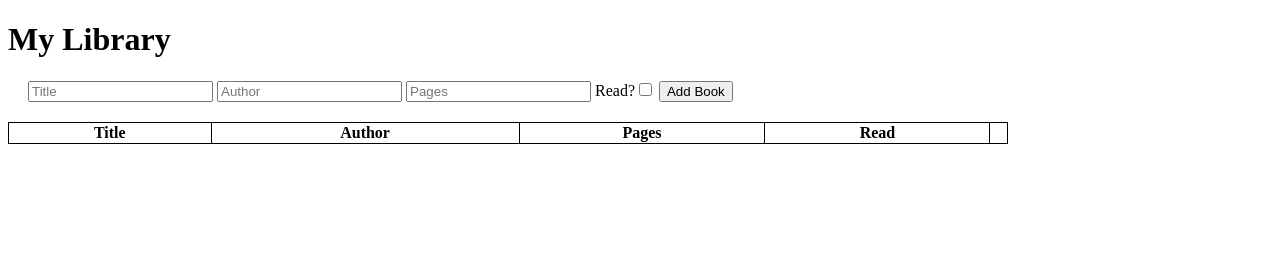
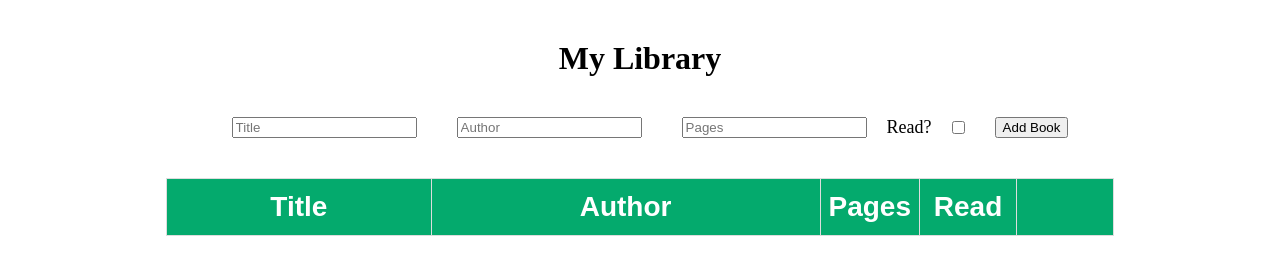
Before and after one commit to Magnary1/odin-library, a plain HTML site: page index.html in a window 1280 px wide. Drawn offline with Linux system fonts and the light colour scheme.

Commit message:
made it look a bit nicer, but could use a lot of work

```diff
--- a/styles.css
+++ b/styles.css
@@ -1,21 +1,62 @@
+h1 {
+    margin: 40px;
+    text-align: center;
+}
+
 table, th, td {
     text-align: center;
     border: 1px solid black;
     border-collapse: collapse;
 }
 
+#table {
+    display: flex;
+    justify-content: center;
+}
+table {
+    width: 75%;
+}
+
+form {
+    margin: 40px;
+    display: flex;
+    justify-content: center;
+}
+input {
+    margin: 0px 20px 0px 20px;
+}
+
+span {
+    font-size: 18px;
+    align-self: center;
+}
+
+#submit-input {
+    margin: 0px 0px 0px 10px;
+}
+
+.equal-width-columns {
+    width: 80px;
+}
 
 table {
-    width: 1000px;
-}
-form {
-    margin: 20px;
-}
+    font-family: Arial, Helvetica, sans-serif;
+    border-collapse: collapse;
+        font-size: 28px;
+  }
 
-#close-button {
+  table td, table th {
+    border: 1px solid #ddd;
+    padding: 8px;
+  }
 
-}
+  table tr:nth-child(even){background-color: #f2f2f2;}
 
-#check-input {
-    width: 50px;
-}
+  table tr:hover {background-color: #ddd;}
+
+  table th {
+    padding-top: 12px;
+    padding-bottom: 12px;
+    background-color: #04AA6D;
+    color: white;
+  }
```
